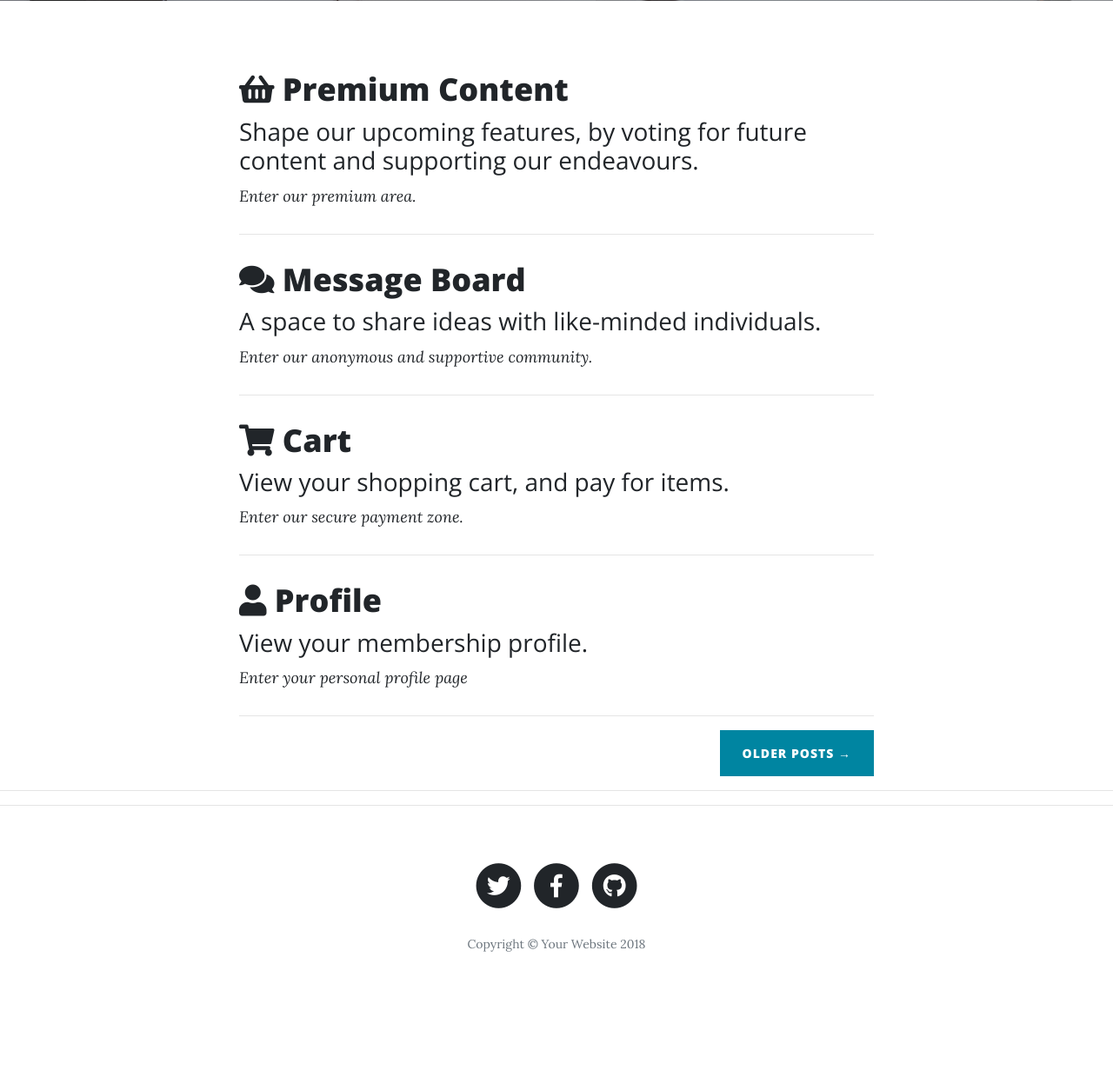
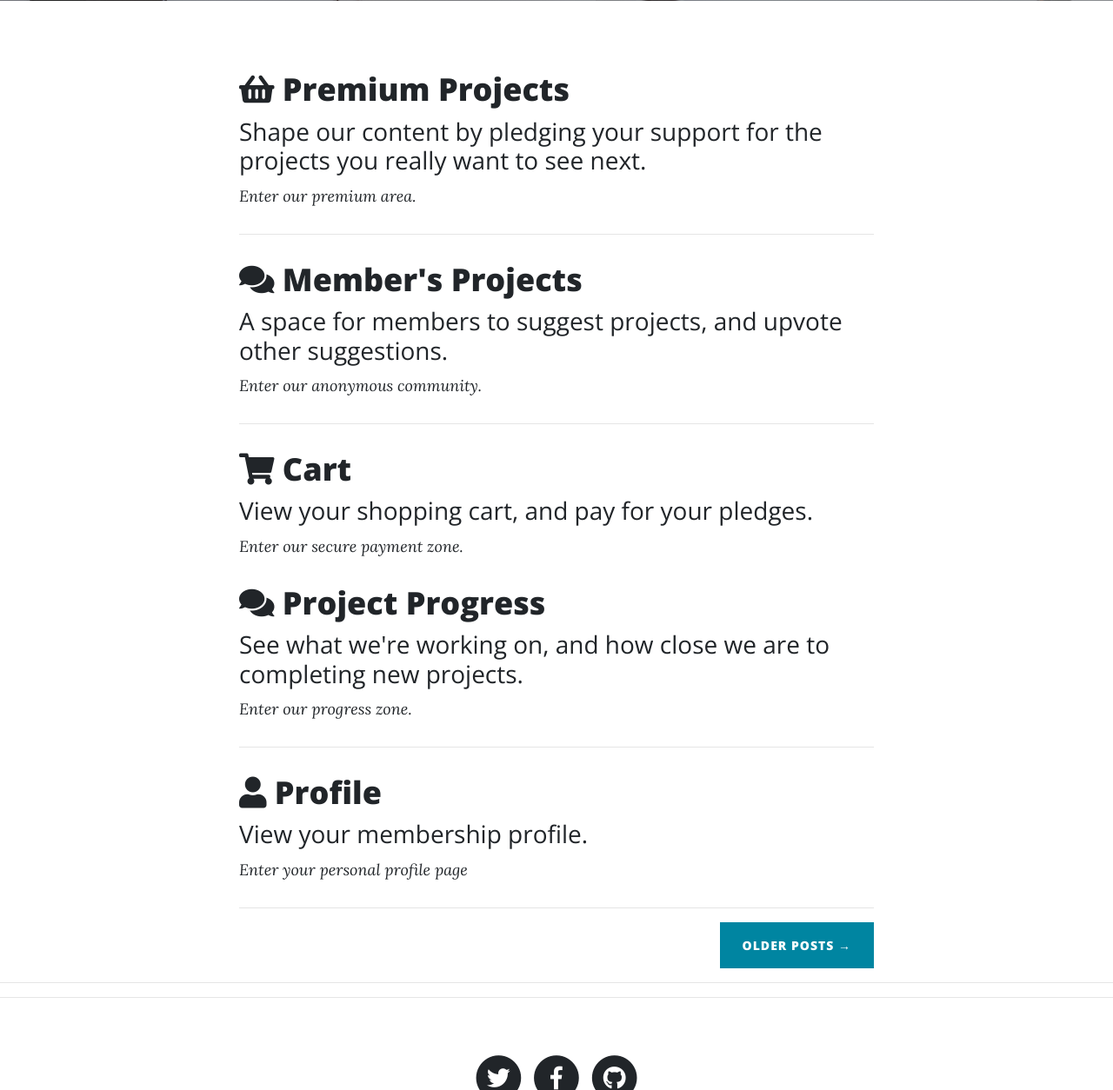
Before and after one commit to arabobo0109/project-five-django, a Django app: page /accounts/members_home/ in a window 1280 px wide. Shown: the part 531-1785 px from the top of the page at 87% size. Before the commit the page ends 1626 px from the top, so only its background shows below. Run offline with Django 3.2, Linux system fonts and the light colour scheme; a user stored in the database is signed in; data comes from the database, SQL or seed files in the repository; both versions use the stored data as it was after the commit; some libraries are stand-ins or nearby versions.

Commit message:
21. Created progress page.

```diff
--- a/accounts/templates/membershome.html
+++ b/accounts/templates/membershome.html
@@ -32,10 +32,10 @@
             <a href="{% url 'products' %}">
               <h2 class="post-title">
                 <i class="fas fa-shopping-basket"></i>
-                Premium Content
+                Premium Projects
               </h2>
               <h3 class="post-subtitle">
-                Shape our upcoming features, by voting for future content and supporting our endeavours.
+                Shape our content by pledging your support for the projects you really want to see next.
               </h3>
             </a>
             <p class="post-meta">
@@ -46,14 +46,14 @@
             <a href="{% url 'get_posts' %}">
               <h2 class="post-title">
                 <i class="fas fa-comments"></i>
-                Message Board
+                Member's Projects
               </h2>
               <h3 class="post-subtitle">
-                A space to share ideas with like-minded individuals.
+                A space for members to suggest projects, and upvote other suggestions.
               </h3>
             </a>
             <p class="post-meta">
-              <a href="{% url 'get_posts' %}">Enter our anonymous and supportive community.</p>
+              <a href="{% url 'get_posts' %}">Enter our anonymous community.</p>
           </div>
           <hr>
           <div class="post-preview">
@@ -63,11 +63,24 @@
                 Cart
               </h2>
               <h3 class="post-subtitle">
-                View your shopping cart, and pay for items.
+                View your shopping cart, and pay for your pledges.
               </h3>
             </a>
             <p class="post-meta">
               <a href="{% url 'view_cart' %}">Enter our secure payment zone.</p>
+          </div>
+          <div class="post-preview">
+            <a href="{% url 'show_progress' %}">
+              <h2 class="post-title">
+                <i class="fas fa-comments"></i>
+                Project Progress
+              </h2>
+              <h3 class="post-subtitle">
+                See what we're working on, and how close we are to completing new projects.
+              </h3>
+            </a>
+            <p class="post-meta">
+              <a href="{% url 'show_progress' %}">Enter our progress zone.</p>
           </div>
           <hr>
           <div class="post-preview">
--- a/accounts/urls.py
+++ b/accounts/urls.py
@@ -1,5 +1,5 @@
 from django.conf.urls import url, include
-from accounts.views import index, logout, login, registration, user_profile, members_home, non_members_home
+from accounts.views import index, logout, login, registration, user_profile, members_home, non_members_home, show_progress
 from accounts import url_reset
 
 urlpatterns = [
@@ -9,5 +9,6 @@ urlpatterns = [
     url(r'^profile/$', user_profile, name="profile"),
     url(r'^members_home/$', members_home, name="members_home"),
     url(r'^non_members_home/$', non_members_home, name="non_members_home"),
+    url(r'^show_progress/$', show_progress, name="show_progress"),
     url(r'^password-reset/', include(url_reset)),
 ]
--- a/accounts/views.py
+++ b/accounts/views.py
@@ -85,3 +85,7 @@ def non_members_home(request):
     Returns a page explaining the benefits of signing up, if the user hasn't already
     """
     return render(request, 'nonmembershome.html')
+
+def show_progress(request):
+    """Loads a page showing the projects in progress"""
+    return render(request, 'progress.html')
--- a/static/css/custom.css
+++ b/static/css/custom.css
@@ -39,19 +39,6 @@
      text-align: center;
  }
 
- .product-body {
-      text-align: center;
- }
-
-
- .product-amounts {
-      text-align: center;
- }
-
- .product-upvotes {
-      text-align: center;
- }
-
 
  /*Ecommerce*/
 
```
Also changed, not shown: accounts/templates/progress.html (added, +53 -0 lines), ecommerce/models.py (+7 -1 lines), ecommerce/templates/productdetail.html (+5 -12 lines), README.md, db.sqlite3, ecommerce/migrations/0010_product_status.py (added), paste.html (added).
